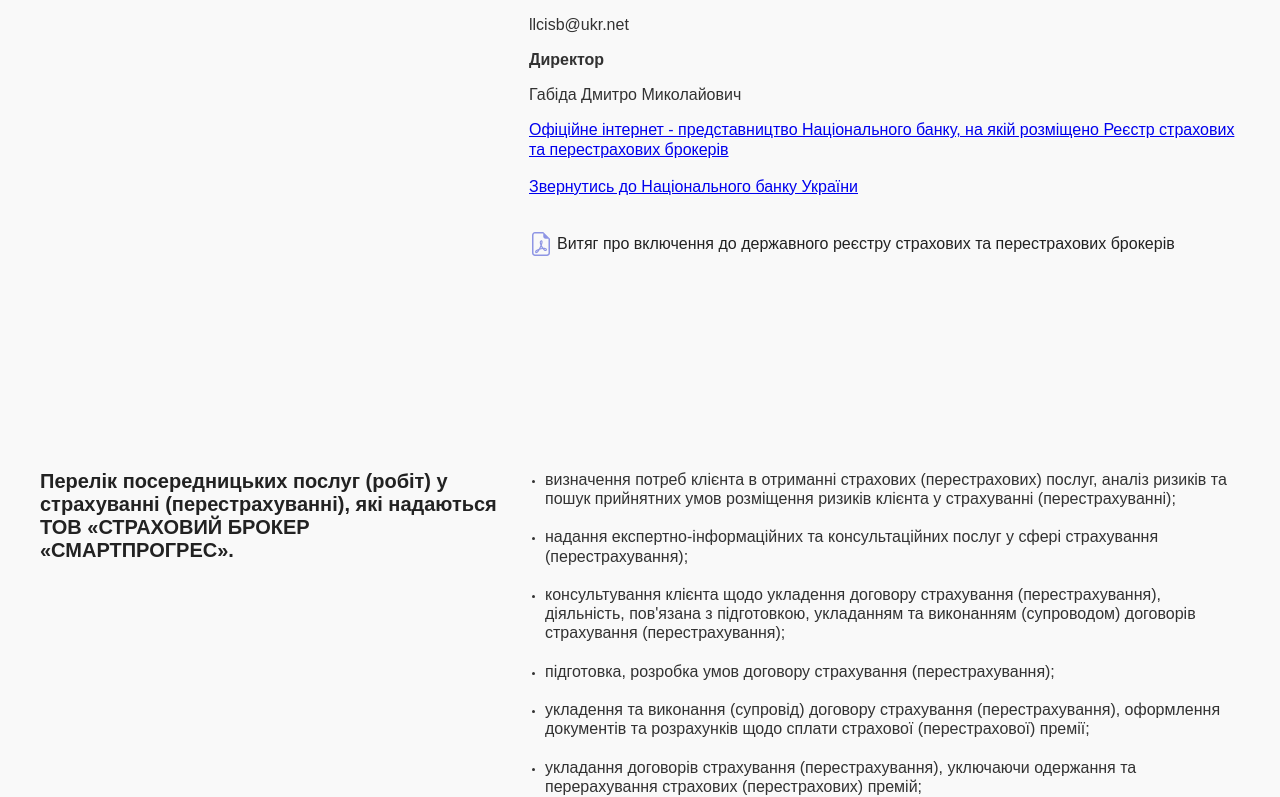
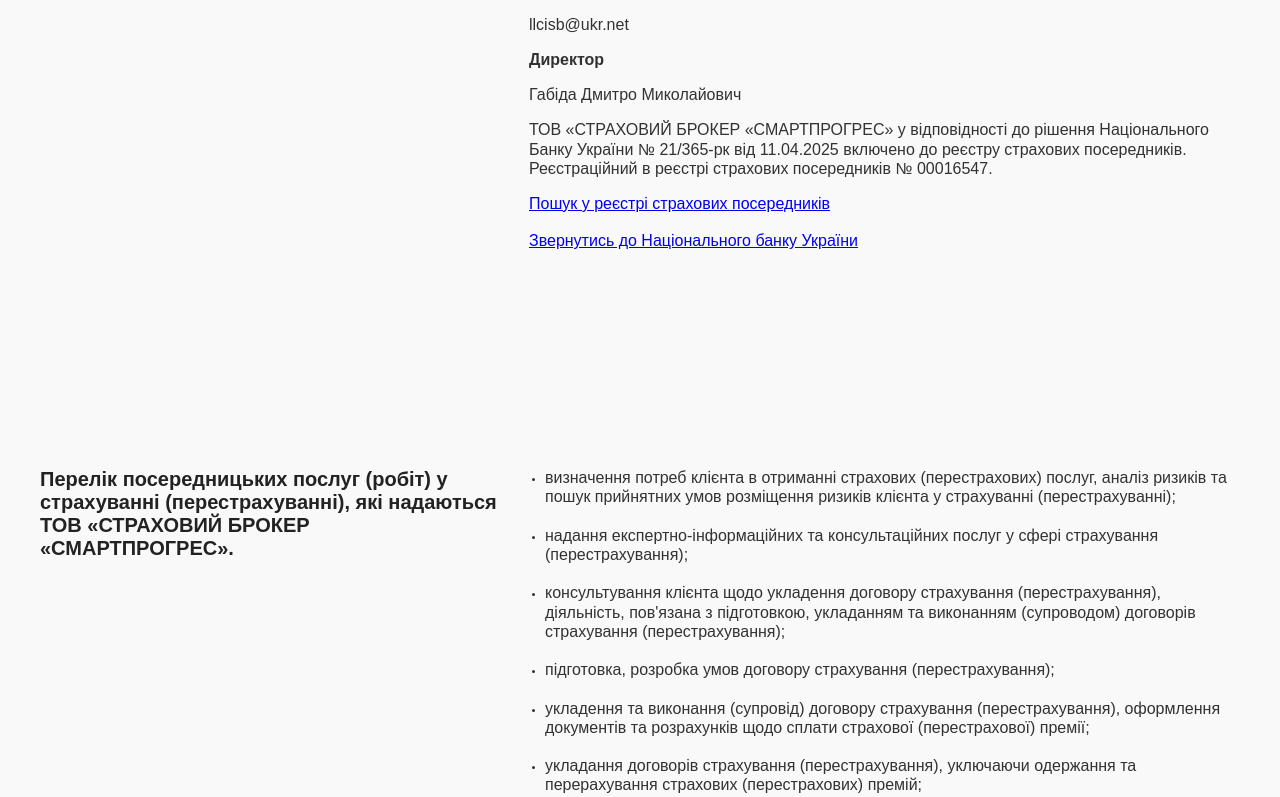
Before and after one commit to purr-purr/smartprogres.com.ua, a Next.js app: page / in a window 1280 px wide. Shown: the part 1164-1961 px from the top of the page. Built offline with nearby package versions, Linux system fonts and the light colour scheme.

Commit message:
feat: update docs

```diff
--- a/src/modules/home/components/About/data.ts
+++ /dev/null
@@ -1,10 +0,0 @@
-import {IDocumentsList} from "@utils/types";
-import {importDoc} from "@utils/formatters";
-
-export const aboutCompany: IDocumentsList[] = [
-	{
-		title: 'Витяг про включення до державного реєстру страхових та' +
-			' перестрахових брокерів',
-		link: importDoc('Vytiag_SP.pdf'),
-	},
-]
--- a/src/modules/home/components/About/index.tsx
+++ b/src/modules/home/components/About/index.tsx
@@ -2,8 +2,6 @@
 
 import BlockTitle from '@modules/common/components/BlockTitle';
 import SplitBlocks from '@modules/common/components/SplitBlocks';
-import DocumentsList from "@modules/common/components/DocumentsList";
-import {aboutCompany} from "@modules/home/components/About/data";
 
 const About: FC<{
 	children?: ReactNode;
@@ -34,14 +32,18 @@
 					<b>Директор</b>
 				</p>
 				<p>Габіда Дмитро Миколайович</p>
+				<p>ТОВ «СТРАХОВИЙ БРОКЕР «СМАРТПРОГРЕС» у відповідності до рішення
+					Національного Банку України № 21/365-рк від 11.04.2025 включено до
+					реєстру
+					страхових посередників. Реєстраційний в реєстрі страхових посередників
+					№
+					00016547.</p>
 				<a
-					href="https://bank.gov.ua/ua/supervision/nonbanks/registers-lists"
+					href="https://kis.bank.gov.ua/search-fu"
 					target="_blank"
 					rel="noreferrer"
 				>
-					Офіційне інтернет - представництво Національного банку, на якій
-					розміщено
-					Реєстр страхових та перестрахових брокерів
+					Пошук у реєстрі страхових посередників
 				</a>{' '}
 				<br/> <br/>
 				<a
@@ -52,7 +54,6 @@
 					Звернутись до Національного банку України
 				</a>
 				<br/> <br/>
-				<DocumentsList list={aboutCompany}/>
 			</SplitBlocks>
 
 			{children}
--- a/src/modules/home/components/Reports/data.ts
+++ b/src/modules/home/components/Reports/data.ts
@@ -1,5 +1,5 @@
-import { importDoc } from '@utils/formatters';
-import { IDocumentsListGroup, type IDocumentsList } from '@utils/types';
+import {importDoc} from '@utils/formatters';
+import {type IDocumentsList, IDocumentsListGroup} from '@utils/types';
 
 export const infoOwnershipStructure: IDocumentsListGroup[] = [
 	{
@@ -14,3 +14,9 @@
 ];
 
 export const news: IDocumentsList[] = [];
+
+export const archiveInfo: IDocumentsList[] = [{
+	title: 'Витяг про включення до державного реєстру страхових та' +
+		' перестрахових брокерів',
+	link: importDoc('Vytiag_SP.pdf'),
+},];
--- a/src/modules/home/components/Reports/index.tsx
+++ b/src/modules/home/components/Reports/index.tsx
@@ -2,6 +2,7 @@
 import DocumentsList from '@modules/common/components/DocumentsList';
 import SplitBlocks from '@modules/common/components/SplitBlocks';
 import {
+	archiveInfo,
 	infoOwnershipStructure,
 	news,
 } from '@modules/home/components/Reports/data';
@@ -36,11 +37,15 @@
 			</Accordion>
 
 			<Accordion title="Відповідальність страхового посередника">
-				<p>Договір страхування відповідальності страхових посередників ще не
-					укладено, у зв&#39;язку з тим, що ТОВ «СТРАХОВИЙ БРОКЕР
-					«СМАРТПРОГРЕС» станом на сьогоднішній день не отримує страхові
-					та/або перестрахові премії та страхові та/або перестрахові виплати від
-					клієнтів та/або страховиків, та/або перестраховиків.</p>
+				<p>Інформація про наявність договору страхування відповідальності під
+					час здійснення
+					посередницької діяльності у сфері страхування (перестрахування):
+					Річний ліміт покриття пофесійної відповідальності, наданий
+					АТ &quot;СК &quot;ББС
+					ІНШУРАНС&quot;
+					для ТОВ &quot;СТРАХОВИЙ БРОКЕР &quot;СМАРТПРОГРЕС&quot; та становить:
+					1 300 000,00
+					гривень.</p>
 			</Accordion>
 
 			<Accordion title="Партнери та страхові продукти">
@@ -51,6 +56,10 @@
 			<Accordion title="Новини">
 				<DocumentsList list={news}/>
 			</Accordion>
+
+			<Accordion title="Архівна інформація">
+				<DocumentsList list={archiveInfo}/>
+			</Accordion>
 		</SplitBlocks>
 	);
 };
```
